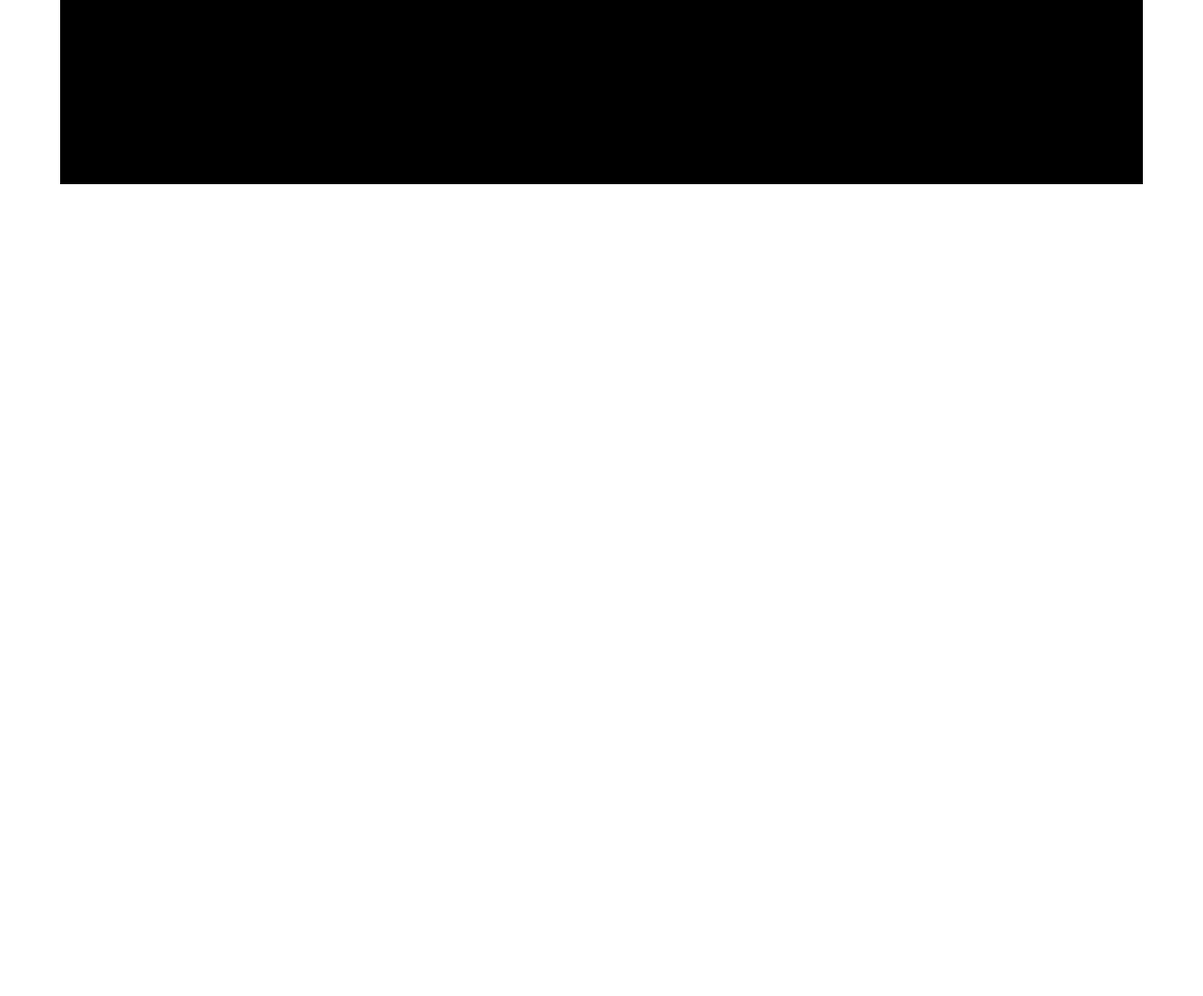
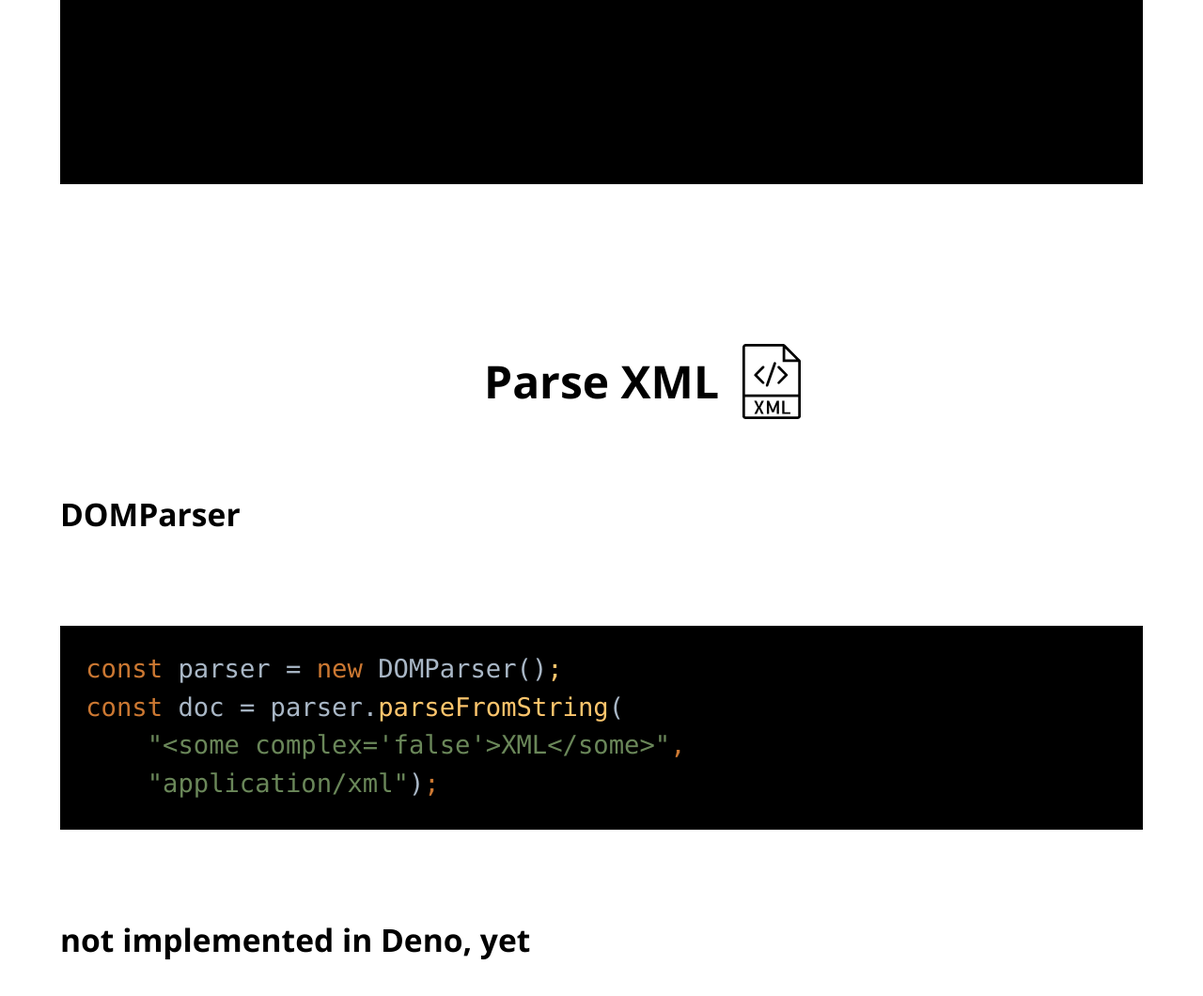
Before and after one commit to Maxim-Mazurok/a-new-way-to-js, a website: page public/index.html in a window 1280 px wide. Shown: the part 5300-6360 px from the top of the page at 94% size. Before the commit the page ends 5600 px from the top, so only its background shows below. Drawn offline with nearby package versions, Linux system fonts and the light colour scheme.

Commit message:
dom parser

```diff
--- a/public/index.html
+++ b/public/index.html
@@ -6,6 +6,40 @@
     <meta name="viewport" content="width=device-width, initial-scale=1.0">
     <link href="https://fonts.googleapis.com/css?family=Open+Sans:300,300i,400,400i,600,600i,700,700i,800,800i&amp;subset=cyrillic,cyrillic-ext,latin-ext"
           rel="stylesheet">
+    <style about="code block styles">
+        .c0 {
+            color: #a9b7c6;
+        }
+
+        .c5 {
+            color: #cc7832;
+        }
+
+        .c3 {
+            color: #cc7832;
+            font-weight: 700
+        }
+
+        .c6 {
+            color: #ffc66d
+        }
+
+        .c10 {
+            color: #6a8759
+        }
+
+        .c8 {
+            color: #9876aa
+        }
+
+        .c1 {
+            color: #a9b7c6
+        }
+
+        .c9 {
+            color: #ffc66d
+        }
+    </style>
     <style>
         @font-face {
             font-family: 'DejaVu Sans Mono';
@@ -35,35 +69,6 @@
 
         .code-block > p {
             line-height: 1.5;
-        }
-
-        .c0 {
-            color: #a9b7c6;
-        }
-
-        .c5 {
-            color: #cc7832;
-        }
-
-        .c3 {
-            color: #cc7832;
-            font-weight: 700
-        }
-
-        .c6 {
-            color: #ffc66d
-        }
-
-        .c10 {
-            color: #6a8759
-        }
-
-        .c8 {
-            color: #9876aa
-        }
-
-        .c1 {
-            color: #a9b7c6
         }
 
         * {
@@ -318,6 +323,29 @@
             id="cursor">█</span>
     </div>
 </section>
+<section>
+    <h1 style="text-align: left; font-size: 6vh; position:relative; display: inline-block;">
+        Parse XML
+        <span class="image"
+              style="top: 0; bottom: 0; right: -12vh; position: absolute; height: 10vh; width: 10vh; display: inline-block; background-image:url(res/images/xml.svg);"></span>
+    </h1>
+    <h1 style="text-align: left; width: 90vw;font-size: 4.2vh;">
+        DOMParser
+    </h1>
+    <div class="code-block" style="width: 90vw;">
+        <p class="c1"><span class="c5 c7">const </span><span class="c0">parser = </span><span
+                class="c5 c7">new </span><span class="c0">DOMParser()</span><span class="c5 c6">;</span></p>
+        <p class="c1"><span class="c5 c7">const </span><span class="c0">doc = parser.</span><span class="c9">parseFromString</span><span
+                class="c0">(</span><br><span
+                class="c10">&nbsp;&nbsp;&nbsp;&nbsp;&quot;&lt;some complex=&#39;false&#39;&gt;XML&lt;/some&gt;&quot;</span><span
+                class="c5">, </span><br><span class="c10">&nbsp;&nbsp;&nbsp;&nbsp;&quot;application/xml&quot;</span><span class="c0">)</span><span
+                class="c5">;</span></p>
+        <p class="c1 c10"><span class="c6 c8"></span></p>
+    </div>
+    <h1 style="text-align: left; width: 90vw;font-size: 4.2vh;">
+        not implemented in Deno, yet
+    </h1>
+</section>
 <!--<section style="width: 90vw; text-align: left;" class="ml-0">-->
 <!--    <h2>Install</h2>-->
 <!--    <h3 style="text-align: left; width: 100%; margin-bottom: 3vh;">Linux or Mac</h3>-->
```
Also changed, not shown: public/res/images/xml.svg (added).
